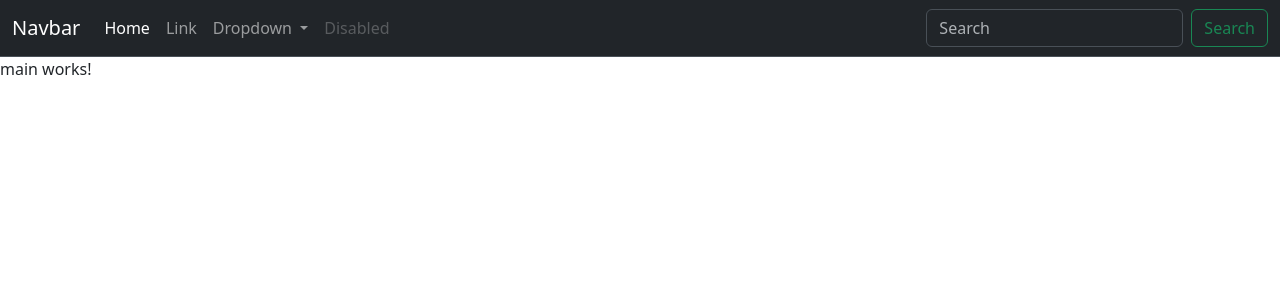
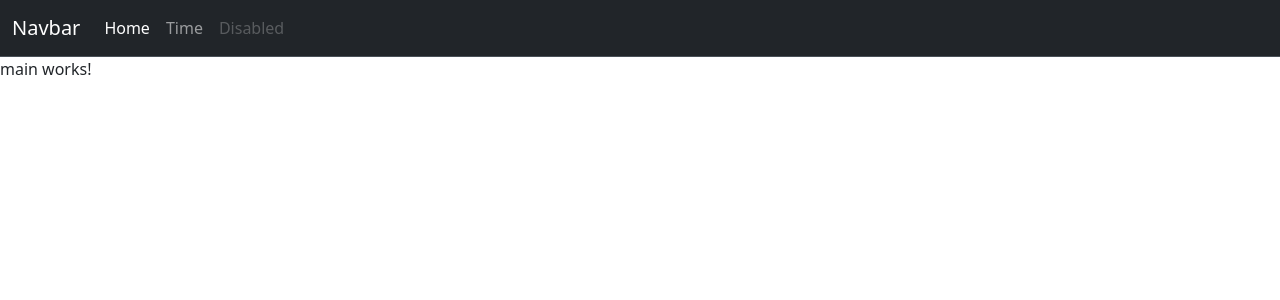
Before and after one commit to Gisl4/PrimerProyectoAngular, an Angular app: page /main in a window 1280 px wide. Shown: the top 300 px of the page. Built offline with nearby package versions, Linux system fonts and the light colour scheme.

Commit message:
Router y modificacion Navbar

```diff
--- a/src/app/components/navbar/navbar.component.html
+++ b/src/app/components/navbar/navbar.component.html
@@ -7,30 +7,15 @@
     <div class="collapse navbar-collapse" id="navbarSupportedContent">
       <ul class="navbar-nav me-auto mb-2 mb-lg-0">
         <li class="nav-item">
-          <a class="nav-link active" aria-current="page" href="#">Home</a>
+          <a class="nav-link active" aria-current="page" [routerLink]="'/main'">Home</a>
         </li>
         <li class="nav-item">
-          <a class="nav-link" href="#">Link</a>
-        </li>
-        <li class="nav-item dropdown">
-          <a class="nav-link dropdown-toggle" href="#" role="button" data-bs-toggle="dropdown" aria-expanded="false">
-            Dropdown
-          </a>
-          <ul class="dropdown-menu">
-            <li><a class="dropdown-item" href="#">Action</a></li>
-            <li><a class="dropdown-item" href="#">Another action</a></li>
-            <li><hr class="dropdown-divider"></li>
-            <li><a class="dropdown-item" href="#">Something else here</a></li>
-          </ul>
+          <a class="nav-link" [routerLink]="'/time'">Time</a>
         </li>
         <li class="nav-item">
           <a class="nav-link disabled" aria-disabled="true">Disabled</a>
         </li>
       </ul>
-      <form class="d-flex" role="search">
-        <input class="form-control me-2" type="search" placeholder="Search" aria-label="Search">
-        <button class="btn btn-outline-success" type="submit">Search</button>
-      </form>
     </div>
   </div>
 </nav>
```
